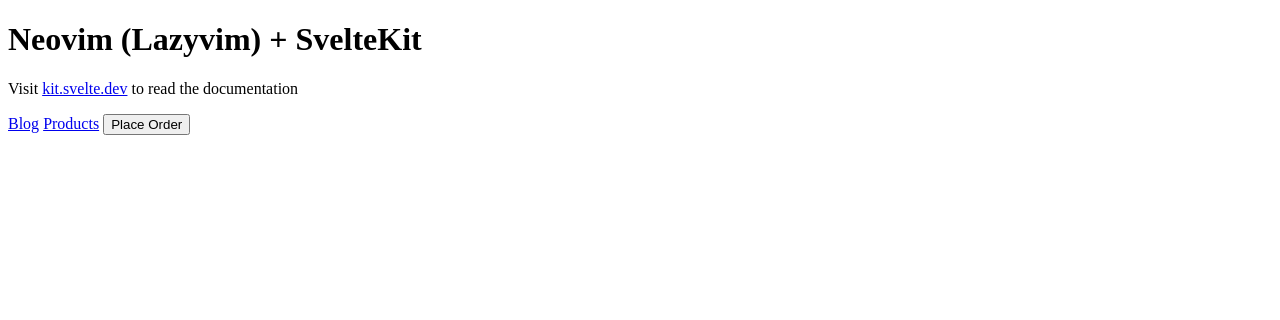
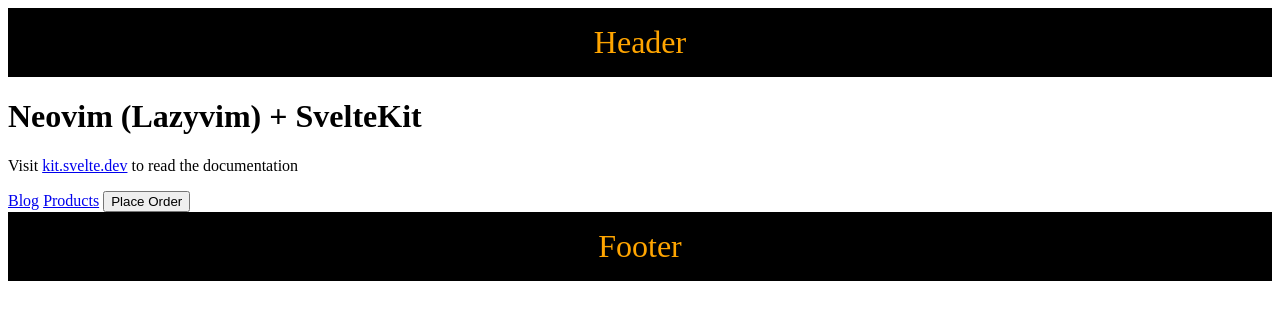
Before and after one commit to nico9506/svelteKit01, a SvelteKit app: page / in a window 1280 px wide. Shown: the top 320 px of the page. Built offline with nearby package versions, Linux system fonts and the light colour scheme.

Commit message:
feat: route layout

```diff
--- /dev/null
+++ b/src/routes/+layout.svelte
@@ -0,0 +1,21 @@
+<header class="layout-header">Header</header>
+<slot />
+<footer class="layout-footer">Footer</footer>
+
+<style>
+	.layout-header {
+		background-color: black;
+		color: orange;
+		font-size: 2rem;
+		text-align: center;
+		padding: 1rem;
+	}
+
+	.layout-footer {
+		background-color: black;
+		color: orange;
+		font-size: 2rem;
+		text-align: center;
+		padding: 1rem;
+	}
+</style>
--- /dev/null
+++ b/src/routes/products/[productId=integer]/+layout.svelte
@@ -0,0 +1,2 @@
+<slot />
+<h3>Featured products</h3>
```
